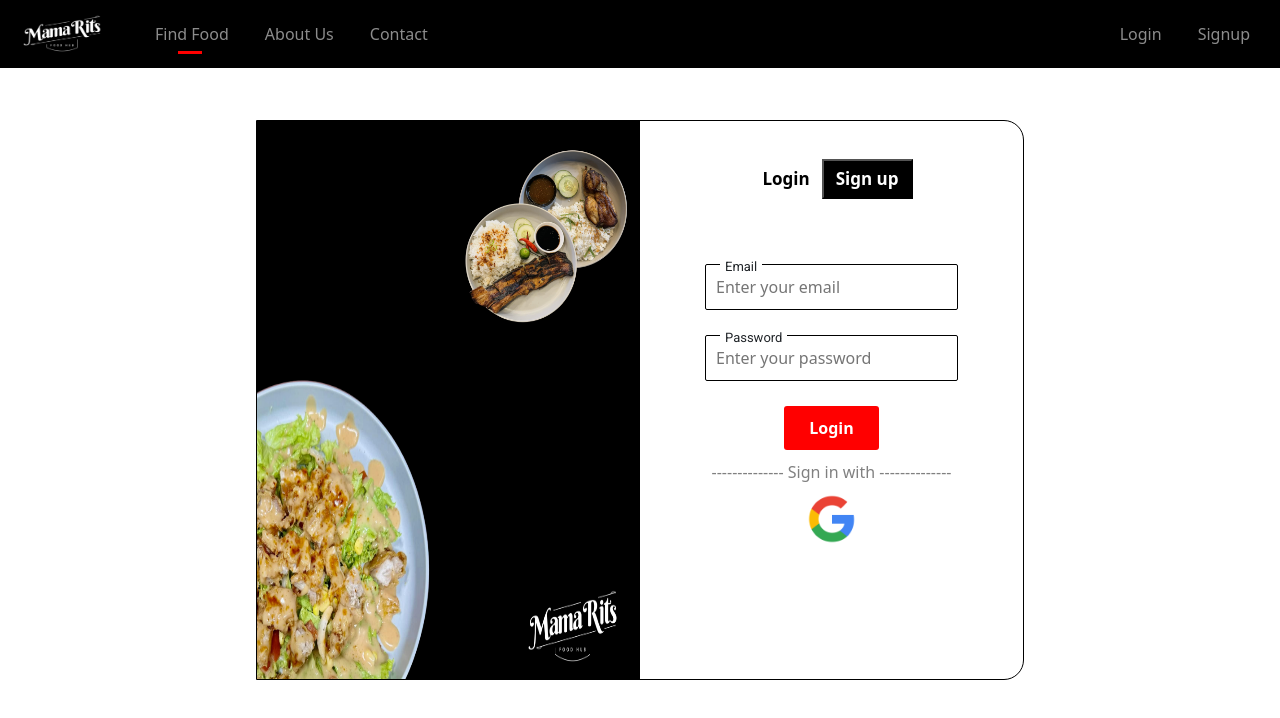
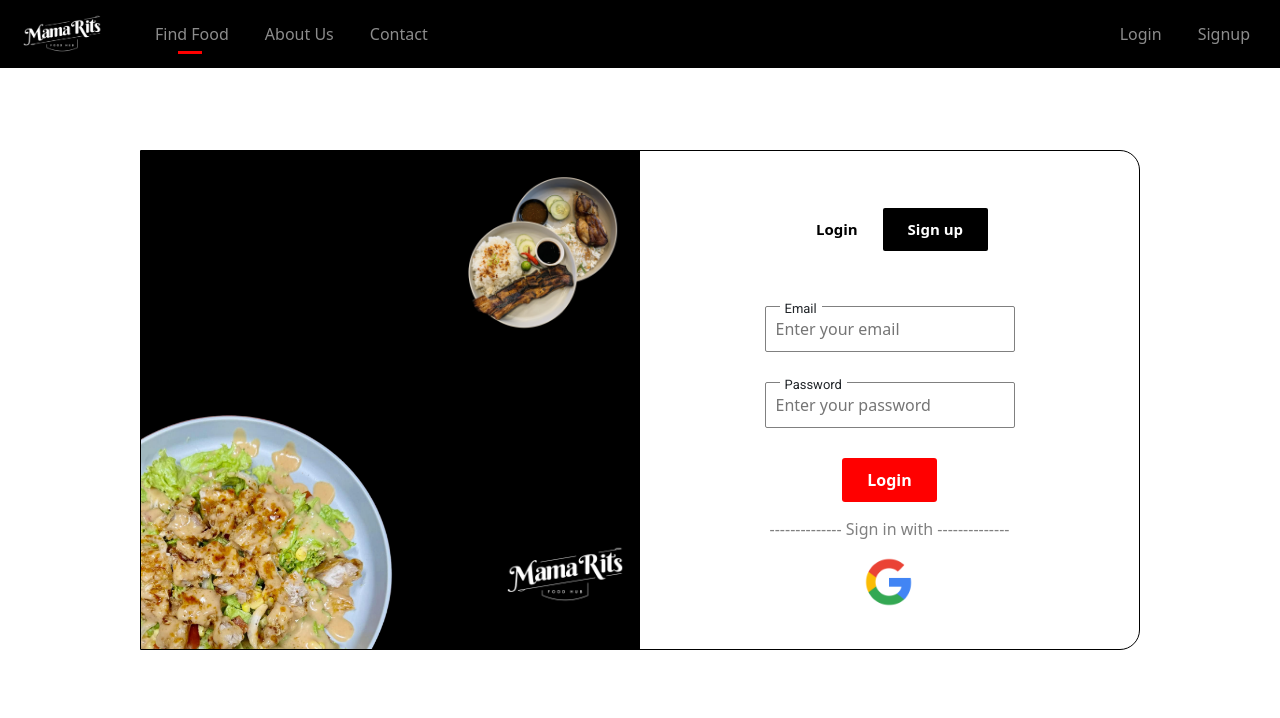
Before and after one commit to Joshua-Yel/FoodHub, a React (Create React App) app in the folder mamarits/: page /login in a window 1280 px wide. Shown: the top 718 px of the page. Built offline with nearby package versions, Linux system fonts and the light colour scheme.

Commit message:
Changed something

```diff
--- a/mamarits/src/components/Header.js
+++ /dev/null
@@ -1,5 +0,0 @@
-export default function Header(){
-    return (
-        0
-    );
-}
--- a/mamarits/src/components/login.css
+++ b/mamarits/src/components/login.css
@@ -9,7 +9,7 @@
   display: flex;
   align-items: center;
   justify-content: center;
-
+  z-index: -100;
 }
 
 .login-page-container .image1 {
@@ -88,7 +88,7 @@
 
 .login-page-container .left-right-container .login-right-section {
   display: flex;
-  flex-direction: column;
+
   width: 50%;
   height: 100%;
   align-items: center;
@@ -102,20 +102,21 @@
 
 
 /* Login and Sign up button*/
-.login-page-container .left-right-container .login-right-section .buttons-container .login-button,
-.login-page-container .left-right-container .login-right-section .buttons-container .sign-up-button{
+.login-page-container .left-right-container .login-right-section .login .buttons-container .login-button,
+.login-page-container .left-right-container .login-right-section .login .buttons-container .sign-up-button{
 
   padding: 5px 12px;
 }
 
-.login-page-container .left-right-container .login-right-section .buttons-container .login-button{
+.login-page-container .left-right-container .login-right-section .login .buttons-container .login-button{
   background-color: transparent;
   border-style: none;
   font-size: 17px;
   font-weight: 600;
+  color: black;
 }
 
-.login-page-container .left-right-container .login-right-section .buttons-container .sign-up-button{
+.login-page-container .left-right-container .login-right-section .login .buttons-container .sign-up-button{
   color: white;
   background-color: black;
   font-size: 17px;
@@ -125,7 +126,7 @@
 
 
 /* button container */
-.login-page-container .left-right-container .login-right-section .buttons-container{
+.login-page-container .left-right-container .login-right-section .login .buttons-container{
   display: flex;
   margin-bottom: 40px;
 }
@@ -135,12 +136,21 @@
 
 /*Google logo */
 
+.login-page-container .left-right-container .login-right-section form{
+
+}
+
 
 .login-page-container .left-right-container .login-right-section form .lower-section-container{
   display: flex;
   align-items: center;
   justify-content: center;
   flex-direction: column;
+}
+
+.login-page-container .left-right-container .login-right-section .login{
+  visibility: visible;
+  width: 1000px;
 }
 
 /* Inputs and labels*/
--- a/mamarits/src/components/login.js
+++ b/mamarits/src/components/login.js
@@ -15,10 +15,15 @@ import Image1 from '../assets/image1.png'
 import Google_logo from '../assets/google-logo.png';
 import Image2 from '../assets/image2.png'
 import Image3 from '../assets/image3.png'
-import MamaritsLogo from '../assets/mamaritsLogo.jpg'
+import MamaritsLogo from '../assets/mamarits-logo.png'
 
 import { auth } from "./firebase/config";
-import './login.css';
+//import './login.css';
+import '../login-style/login-images.css'
+import '../login-style/login-images.css'
+import '../login-style/input.css'
+import '../login-style/page-containers.css'
+import '../login-style/login-buttons.css'
 
 const Login = () => {
   const [email, setEmail] = useState("");
@@ -75,18 +80,20 @@ const Login = () => {
         </div>
 
         <div className="login-right-section">
-          <div className="buttons-container">
-            <button className="login-button">Login</button>
-            <button className="sign-up-button">Sign up</button>
-          </div>
 
-          <form>
+
+          <form className="login">
+            <div className="buttons-container">
+              <button className="login-button">Login</button>
+              <button className="sign-up-button">Sign up</button>
+            </div>
             <div className="email-container">
               <label
                   for="email"
                   className="email-label"
                   style = {{
                     top: labelEmail.top,
+                    transition: "all ease-in-out 0.15s"
                   }}
                 >Email</label>
               <input  id="email"
@@ -105,6 +112,7 @@ const Login = () => {
                   className="password-label"
                   style = {{
                     top: labelPassword.top,
+                    transition: "all ease-in-out 0.15s"
                   }}>Password</label>
               <input  id="password"
                       type="password"
@@ -123,7 +131,8 @@ const Login = () => {
 
               <p
                 style= {{
-                  color: "gray"
+                  color: "gray",
+
                 }}
               >-------------- Sign in with --------------</p>
 
@@ -134,6 +143,8 @@ const Login = () => {
             </div>
 
           </form>
+
+
         </div>
 
       </div>
--- /dev/null
+++ b/mamarits/src/login-style/input.css
@@ -0,0 +1,33 @@
+.login-page-container .left-right-container .login-right-section form .email-container #email,
+.login-page-container .left-right-container .login-right-section form .password-container #password {
+  padding: 10px;
+  border-radius: 2px;
+  border:1px solid ;
+  border-color: gray;
+  width: 100%;
+  max-width: 250px;
+
+}
+
+.login-page-container .left-right-container .login-right-section form .email-container,
+.login-page-container .left-right-container .login-right-section form .password-container{
+  position: relative;
+  display: flex;
+  width: 100%;
+  max-width: 250px;
+  flex-direction: column;
+  align-items: center;
+  justify-content: center;
+  margin: 15px 0;
+}
+
+.login-page-container .left-right-container .login-right-section form .email-container .email-label,
+.login-page-container .left-right-container .login-right-section form .password-container .password-label{
+  position: absolute;
+  padding: 0 5px;
+  font-size: 13px;
+  font-family: Roboto;
+  background-color: white;
+  top: -7px;
+  left: 15px;
+}
--- /dev/null
+++ b/mamarits/src/login-style/login-buttons.css
@@ -0,0 +1,42 @@
+.login-page-container .left-right-container .login-right-section .login .buttons-container .login-button,
+.login-page-container .left-right-container .login-right-section .login .buttons-container .sign-up-button{
+    padding: 10px 25px;
+    font-weight: 600;
+    font-size: 15px;
+    border-style: none;
+    margin-bottom: 40px;
+    border-radius: 2px;
+}
+
+/* Sign up button */
+.login-page-container .left-right-container .login-right-section .login .buttons-container .sign-up-button{
+    background-color: black;
+    color: white;
+
+}
+
+/* Login button */
+.login-page-container .left-right-container .login-right-section .login .buttons-container .login-button{
+    background-color: transparent;
+    color: black;
+}
+
+/* login button confirmation */
+
+.login-page-container .left-right-container .login-right-section .login .login-button{
+    background-color: red;
+    color: white;
+    border-style: none;
+    padding: 10px 25px;
+    font-weight: 600;
+    border-radius: 3px;
+    transition: opacity ease-in-out 0.15s;
+    margin: 15px 0;
+  }
+  .login-page-container .left-right-container .login-right-section .login .login-button:hover{
+    opacity: 0.7;
+  }
+
+  .login-page-container .left-right-container .login-right-section .login .login-button:active{
+    opacity: 0.5;
+  }
--- /dev/null
+++ b/mamarits/src/login-style/login-images.css
@@ -0,0 +1,65 @@
+/* ****************************************************************************          */
+/* ****************************************************************************          */
+/*   MAMARITS LOGO */
+
+.login-page-container .left-right-container .logo-mamarits{
+    width: 150px;
+    bottom: 0;
+    right: 0;
+}
+
+
+/* ****************************************************************************          */
+
+/* Google Logo */
+
+.login-page-container .left-right-container .login-right-section form .lower-section-container .google-logo-container{
+    width: 50px;
+    height: 50px;
+}
+
+
+.login-page-container .left-right-container .login-right-section form .lower-section-container .google-logo-container .google-logo{
+    width: 100%;
+    height: 100%;
+}
+
+.login-page-container .left-right-container .login-right-section form .lower-section-container .google-logo-container .google-logo {
+    width: 50px;
+    height: 50px;
+    object-fit: cover;
+    cursor: pointer;
+  }
+
+
+
+.login-page-container .left-right-container .image1,
+.login-page-container .left-right-container .image2,
+.login-page-container .left-right-container .image3,
+.login-page-container .left-right-container .logo-mamarits{
+    position: absolute;
+  }
+
+/* ****************************************************************************          */
+/* image 1 */
+.login-page-container .left-right-container .image1{
+    height:  350px;
+    bottom: -100px;
+    left: -100px;
+}
+
+/* image 2 */
+.login-page-container .left-right-container .image2,
+.login-page-container .left-right-container .image3{
+    height: 150px;
+}
+
+.login-page-container .left-right-container .image2{
+    top: 0px;
+    right: 20px;
+}
+
+.login-page-container .left-right-container .image3{
+    top: 50px;
+    right: 60px;
+}
--- /dev/null
+++ b/mamarits/src/login-style/page-containers.css
@@ -0,0 +1,70 @@
+@import url('https://fonts.googleapis.com/css2?family=Roboto:ital,wght@0,100;0,300;0,400;0,500;0,700;0,900;1,100;1,300;1,400;1,500;1,700;1,900&display=swap');
+
+.login-page-container{
+  position: fixed;
+  top: 0;
+  bottom: 0;
+  left: 0;
+  right: 0;
+  display: flex;
+  align-items: center;
+  justify-content: center;
+  z-index: -100;
+}
+
+
+/* left and right section container */
+/*  left-right container */
+.login-page-container .left-right-container{
+
+  display: flex;
+  border-top-right-radius: 20px;
+  border-bottom-right-radius: 20px;
+  height: 500px;
+  flex: 1;
+  max-width: 1000px;
+  border: 1px solid black;
+}
+
+
+
+/* left section */
+.login-page-container .left-right-container .login-left-section{
+  background-color: black;
+
+  position: relative;
+  overflow: hidden;
+  display: flex;
+  flex: 1;
+  height: 100%;
+  width: 0;
+
+}
+
+/* right section */
+
+.login-page-container .left-right-container .login-right-section{
+  display: flex;
+  flex: 1;
+  align-items: center;
+  justify-content: center;
+}
+
+
+.login-page-container .left-right-container .login-right-section .login{
+
+  flex: 1;
+  max-width: 500px;
+
+  flex-direction: column;
+  align-items: center;
+  justify-content: center;
+  display: flex;
+}
+
+.login-page-container .left-right-container .login-right-section .login .lower-section-container{
+  display: flex;
+  align-items: center;
+  justify-content: center;
+  flex-direction: column;
+}
```
Also changed, not shown: mamarits/src/components/asd.html (added, +64 -0 lines), mamarits/src/components/eee.js (deleted, +0 -76 lines), mamarits/src/assets/mamarits-logo.png (added).
